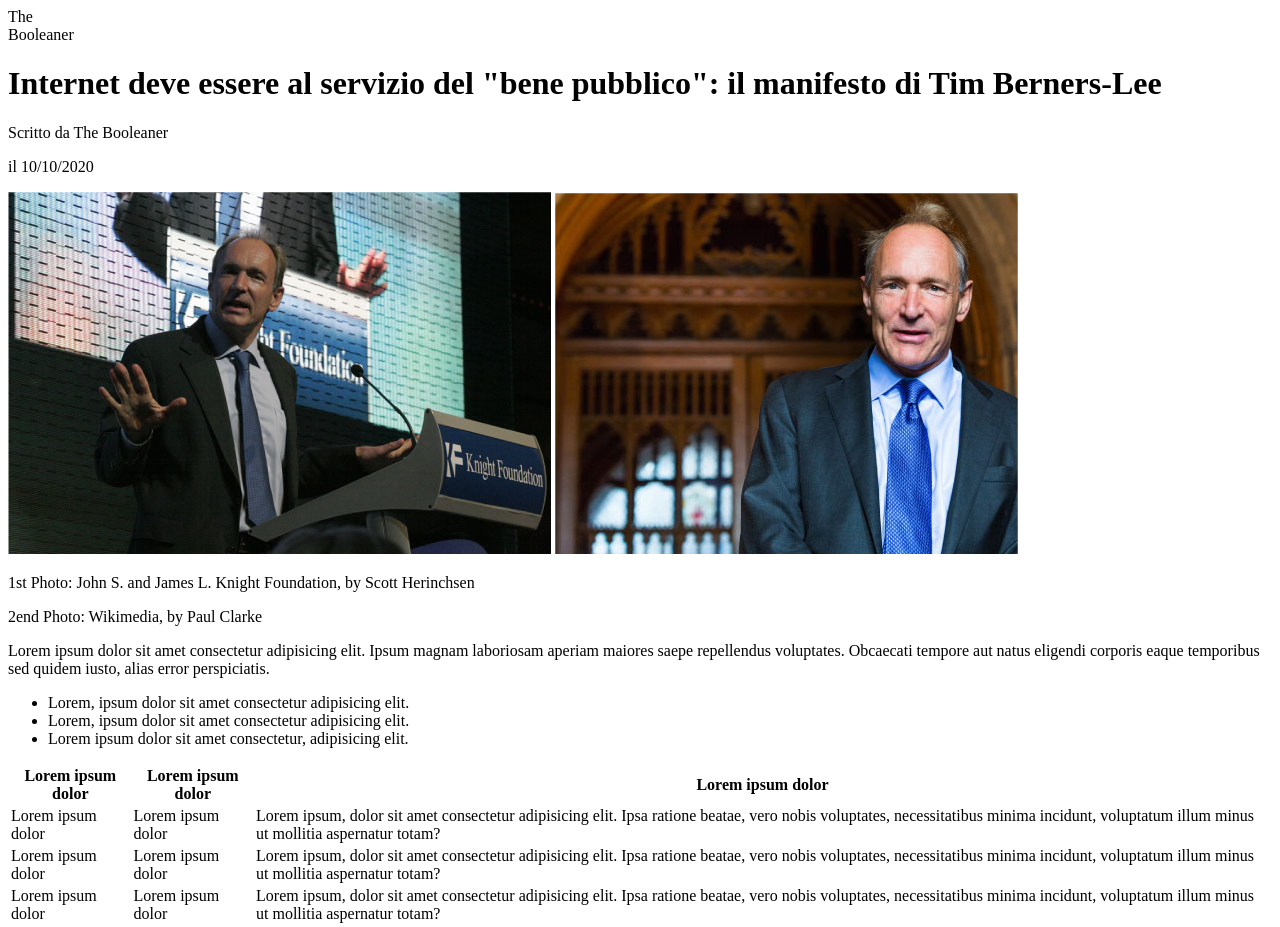
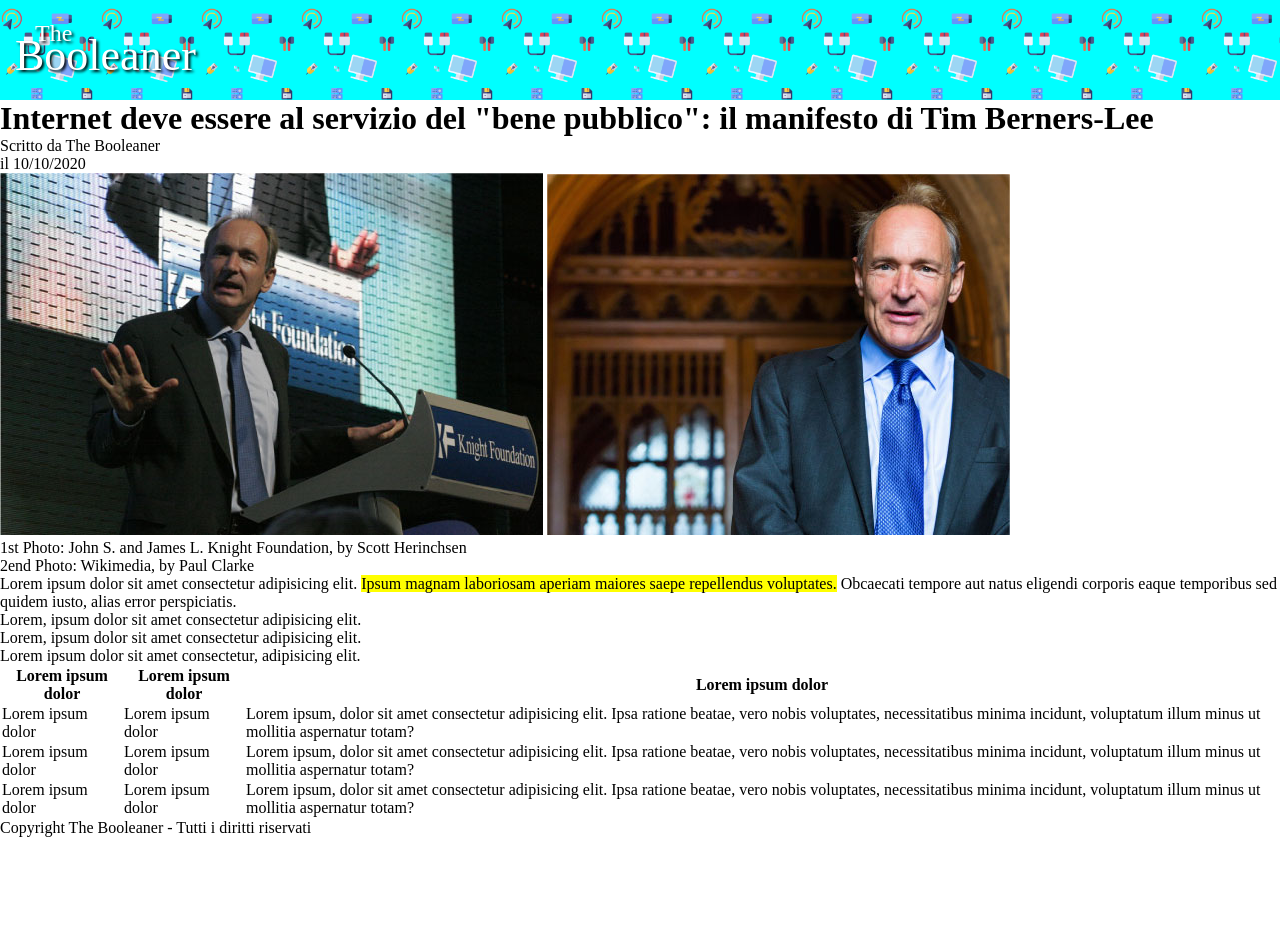
Before and after one commit to elijahit/html-css-booleaner, a plain HTML site: page index.html in a window 1280 px wide. Shown: the top 927 px of the page. After the commit the page ends 837 px from the top, so only its background shows below. Drawn offline with Linux system fonts and the light colour scheme.

Commit message:
ADD: Header style css

```diff
--- a/index.html
+++ b/index.html
@@ -32,8 +32,8 @@
       <p class="description__photo2">2end Photo: Wikimedia, by Paul Clarke</p>
     </div>
     <div class="description__container">
-      <p>Lorem ipsum dolor sit amet consectetur adipisicing elit. Ipsum magnam laboriosam aperiam maiores saepe
-        repellendus voluptates. Obcaecati tempore aut natus eligendi corporis eaque temporibus sed quidem iusto, alias
+      <p>Lorem ipsum dolor sit amet consectetur adipisicing elit. <mark>Ipsum magnam laboriosam aperiam maiores saepe
+        repellendus voluptates.</mark> Obcaecati tempore aut natus eligendi corporis eaque temporibus sed quidem iusto, alias
         error perspiciatis.</p>
       <ul>
         <li>Lorem, ipsum dolor sit amet consectetur adipisicing elit.</li>
--- a/styles/app.css
+++ b/styles/app.css
@@ -0,0 +1,32 @@
+*,
+*::before,
+*::after {
+  box-sizing: border-box;
+  margin: 0;
+  padding: 0;
+}
+/* HEADER STYLES */
+header {
+  height: 100px;
+  background-color: aqua;
+  background-image: url(../images/pattern.png);
+  background-size: contain;
+}
+
+header .logo__wrapper {
+  color: #fff;
+  text-shadow: 2px 2px 3px #000000;
+  margin-left: 15px;
+  padding-top: 20px;
+}
+
+header .logo__wrapper .logo__text__top {
+  margin-left: 20px;
+  margin-bottom: -17px;
+  font-size: 24px;
+}
+
+header .logo__wrapper .logo__text__bottom {
+  font-size: 44px;
+}
+/* END HEADER STYLES */
```
